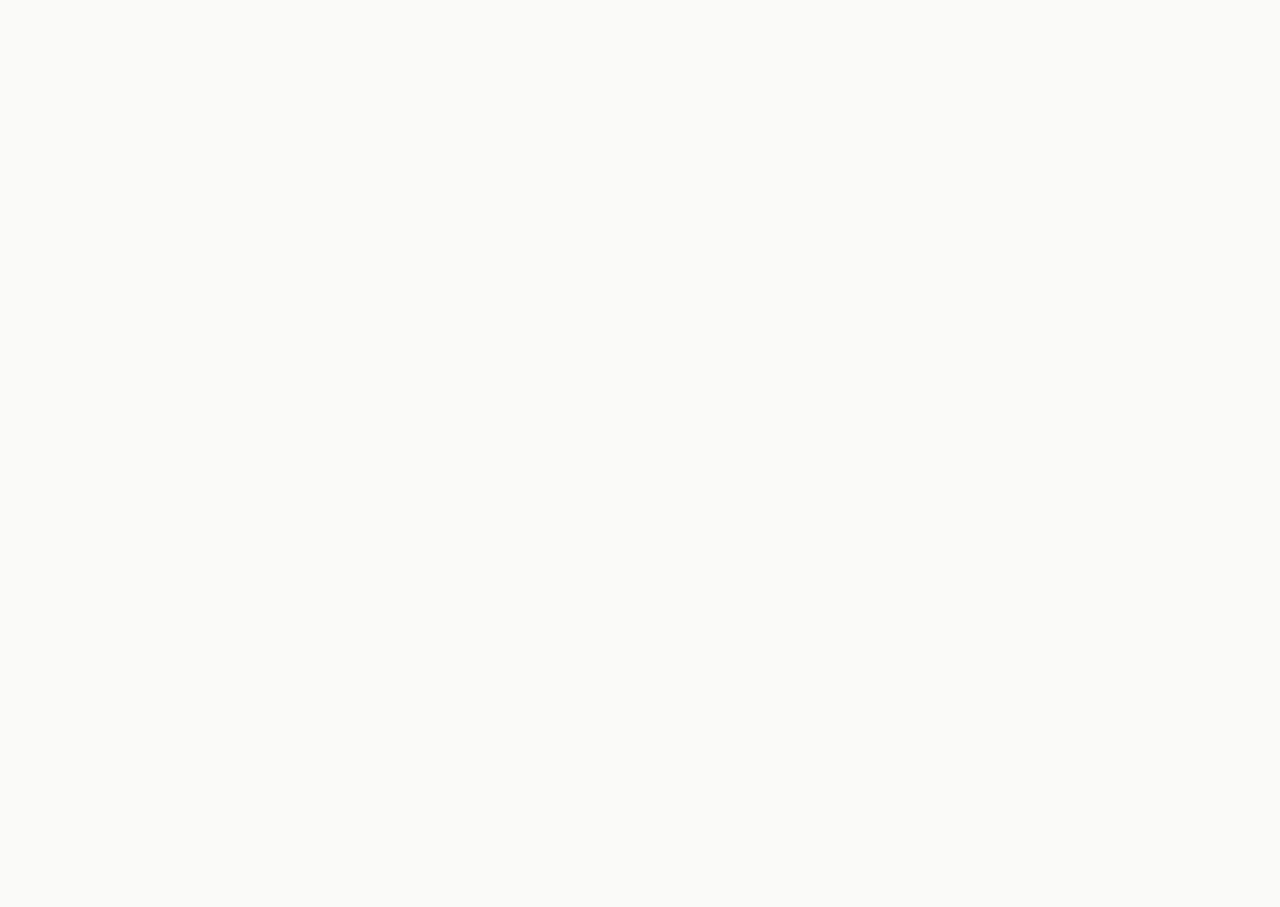
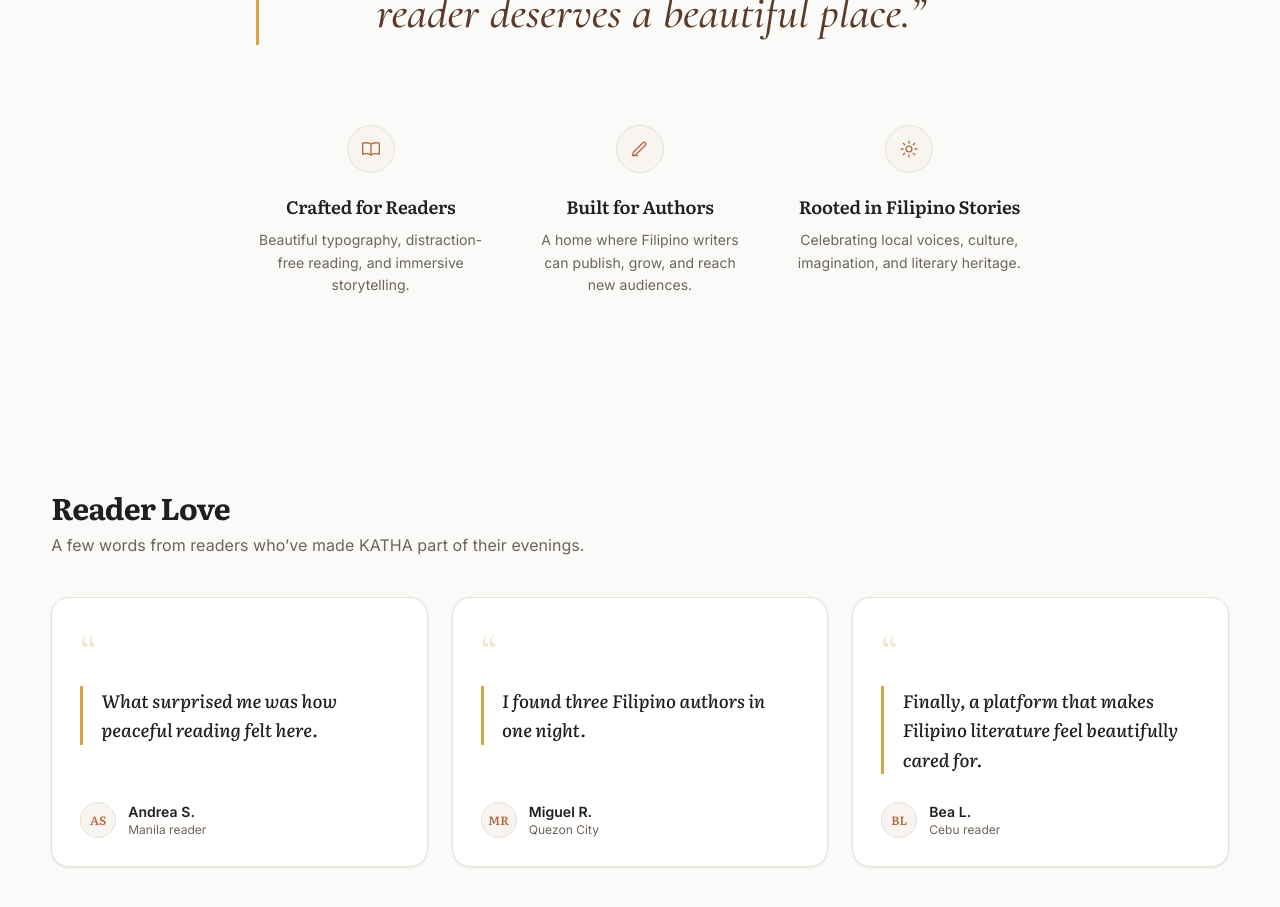
Before and after one commit to hankerism/katha, a Next.js app: page / in a window 1280 px wide. Shown: the part 4020-4927 px from the top of the page. Before the commit the page ends 2597 px from the top, so only its background shows below. Built offline with nearby package versions, Linux system fonts and the light colour scheme.

Commit message:
feat: add ReaderLove testimonials section

```diff
--- a/app/page.tsx
+++ b/app/page.tsx
@@ -4,6 +4,7 @@ import FeaturedBooks from '@/components/home/FeaturedBooks';
 import PopularCategories from '@/components/home/PopularCategories';
 import ContinueReading from '../components/home/ContinueReading';
 import WhyKatha from '@/components/home/WhyKatha';
+import ReaderLove from '@/components/home/ReaderLove';
 import Button from '@/components/ui/Button';
 import { useRouter } from 'next/navigation';
 
@@ -161,6 +162,10 @@ export default function HomePage() {
       <FeaturedBooks />
       <PopularCategories />
       <ContinueReading />
+      <WhyKatha />
+      <WhyKatha />
+      <ReaderLove />
+
     </>
   );
 }
--- /dev/null
+++ b/components/home/ReaderLove.tsx
@@ -0,0 +1,97 @@
+/* ---------------------------------------------------------------------------
+ * KATHA · ReaderLove
+ * components/home/ReaderLove.tsx
+ *
+ * Three quiet testimonial cards in the premium-bookstore register: an oversized
+ * Cormorant quotation mark, a serif quote, and a small reader byline with an
+ * initials avatar. Soft hover lift, no gradients. Server component, data kept
+ * separate from the markup.
+ * ------------------------------------------------------------------------- */
+
+type Testimonial = {
+  quote: string;
+  name: string;
+  role: string;
+};
+
+const TESTIMONIALS: Testimonial[] = [
+  {
+    quote: 'What surprised me was how peaceful reading felt here.',
+    name: 'Andrea S.',
+    role: 'Manila reader',
+  },
+  {
+    quote: 'I found three Filipino authors in one night.',
+    name: 'Miguel R.',
+    role: 'Quezon City',
+  },
+  {
+    quote: 'Finally, a platform that makes Filipino literature feel beautifully cared for.',
+    name: 'Bea L.',
+    role: 'Cebu reader',
+  },
+];
+
+function initialsOf(name: string): string {
+  return name
+    .split(' ')
+    .map((part) => part.charAt(0))
+    .join('')
+    .slice(0, 2)
+    .toUpperCase();
+}
+
+export default function ReaderLove() {
+  return (
+    <section aria-labelledby="reader-love-heading" className="bg-background">
+      <div className="container-katha py-20">
+        {/* Header */}
+        <div className="max-w-xl">
+          <h2
+            id="reader-love-heading"
+            className="font-heading text-3xl font-bold tracking-tight text-foreground"
+          >
+            Reader Love
+          </h2>
+          <p className="mt-2 text-base text-muted-foreground">
+            A few words from readers who&rsquo;ve made KATHA part of their evenings.
+          </p>
+        </div>
+
+        {/* Testimonials */}
+        <div className="mt-10 grid grid-cols-1 gap-6 md:grid-cols-3">
+          {TESTIMONIALS.map((testimonial) => (
+            <figure
+              key={testimonial.name}
+              className="flex h-full flex-col rounded-[18px] border border-border bg-card p-7 shadow-sm transition-[transform,box-shadow,border-color] duration-300 ease-out hover:-translate-y-1 hover:border-border-strong hover:shadow-md"
+            >
+              <span
+                aria-hidden="true"
+                className="block font-logo text-5xl leading-none text-accent/30 dark:text-accent/40"
+              >
+                &ldquo;
+              </span>
+
+              <blockquote className="mt-3 font-heading text-lg font-medium leading-relaxed text-foreground text-pretty">
+                {testimonial.quote}
+              </blockquote>
+
+              <figcaption className="mt-auto flex items-center gap-3 pt-7">
+                <span
+                  aria-hidden="true"
+                  className="grid size-9 shrink-0 place-items-center rounded-full border border-border bg-secondary font-heading text-xs font-semibold text-clay dark:text-accent"
+                >
+                  {initialsOf(testimonial.name)}
+                </span>
+                <span className="flex flex-col">
+                  <span className="text-sm font-semibold text-foreground">{testimonial.name}</span>
+                  <span className="text-xs text-muted-foreground">{testimonial.role}</span>
+                </span>
+              </figcaption>
+            </figure>
+          ))}
+        </div>
+      </div>
+    </section>
+  );
+}
```
